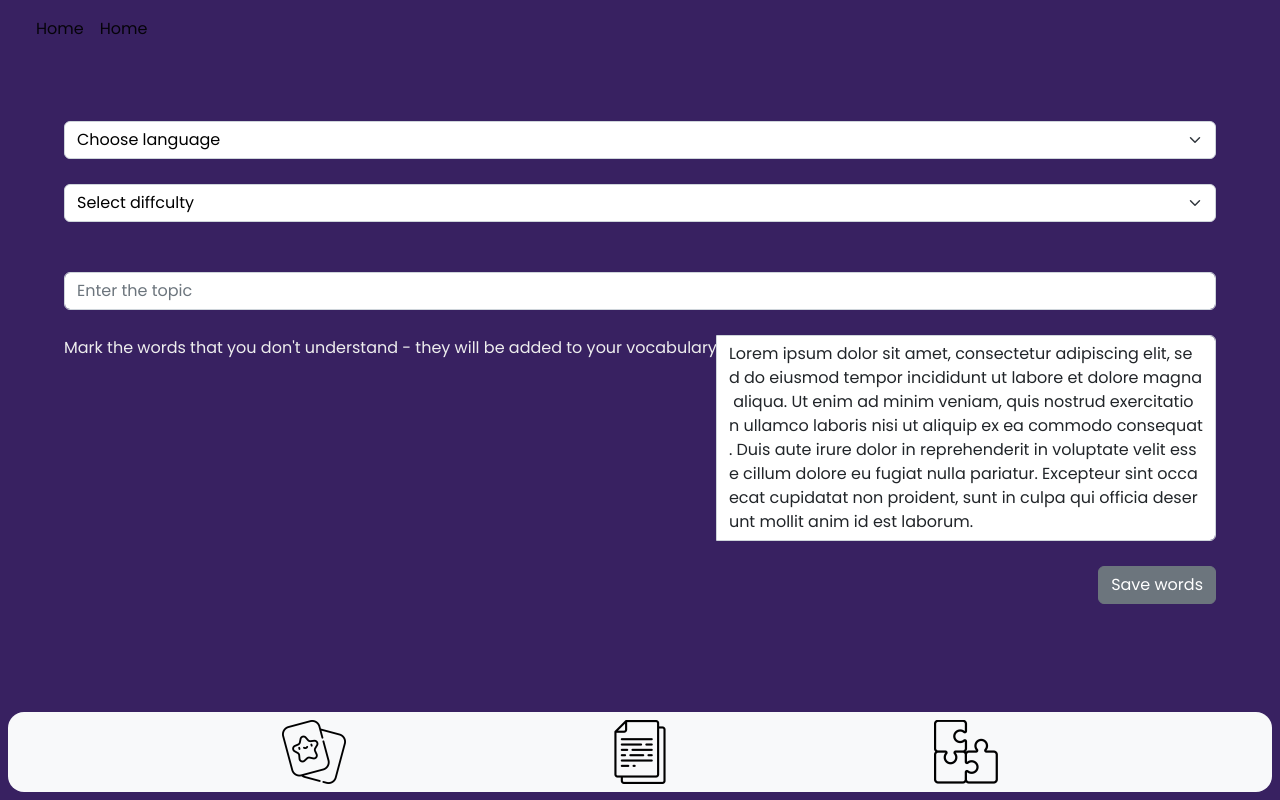
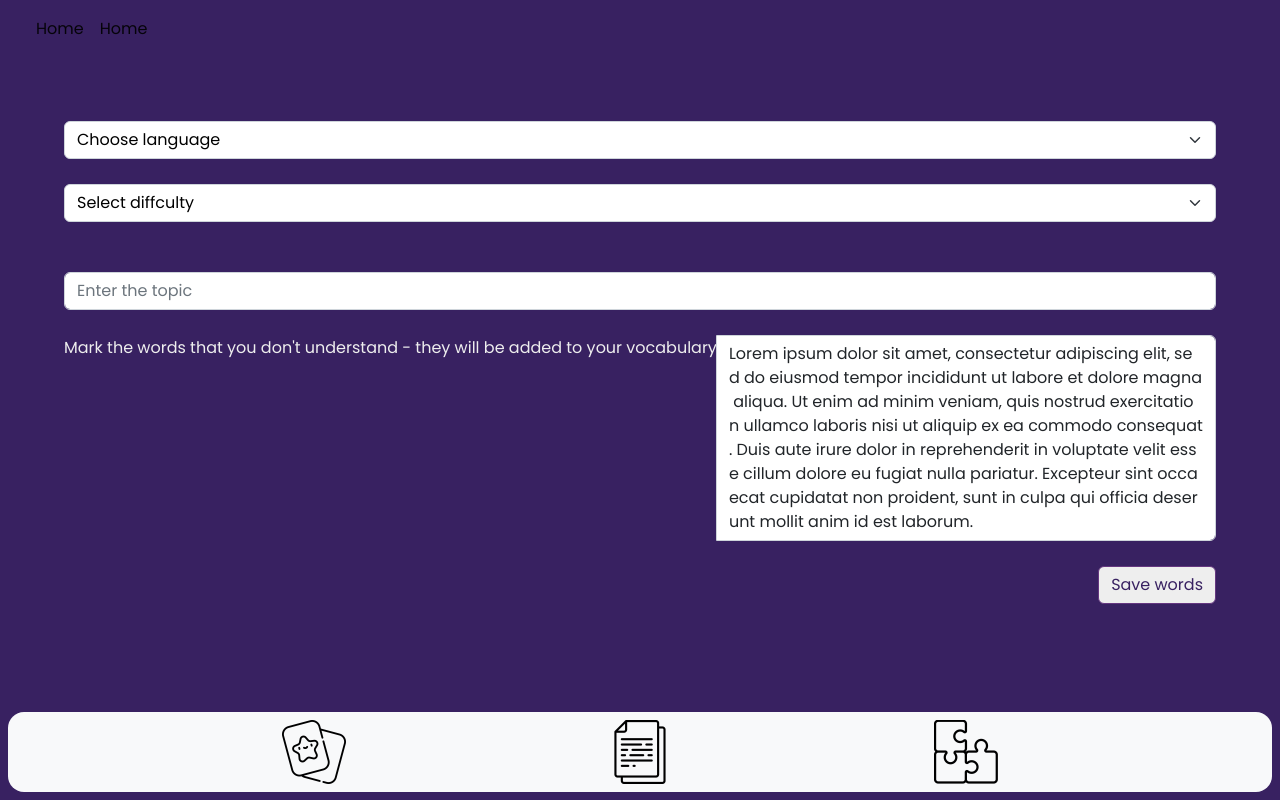
Before and after one commit to mariaeltsova/Dragonhack2023, a Vue app in the folder client/: page /topic in a window 1280 px wide. Built offline with nearby package versions, Linux system fonts and the light colour scheme.

Commit message:
add topicview.vue

```diff
--- a/client/src/views/TopicView.vue
+++ b/client/src/views/TopicView.vue
@@ -44,7 +44,7 @@ import TextArea from "../components/TextArea.vue"
   ></text-area>
 
   <br />
-  <button type="submit" class="btn btn-secondary float-end">Save words</button>
+  <button type="submit" class="btn btn-primary float-end">Save words</button>
 </template>
 
 <script>
```
